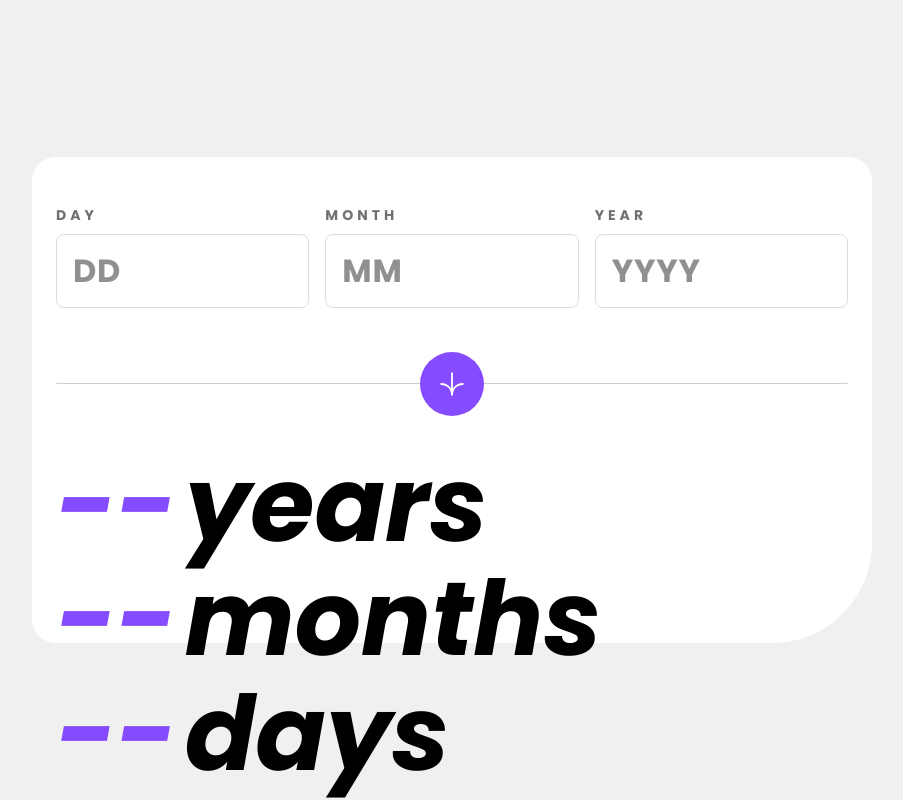
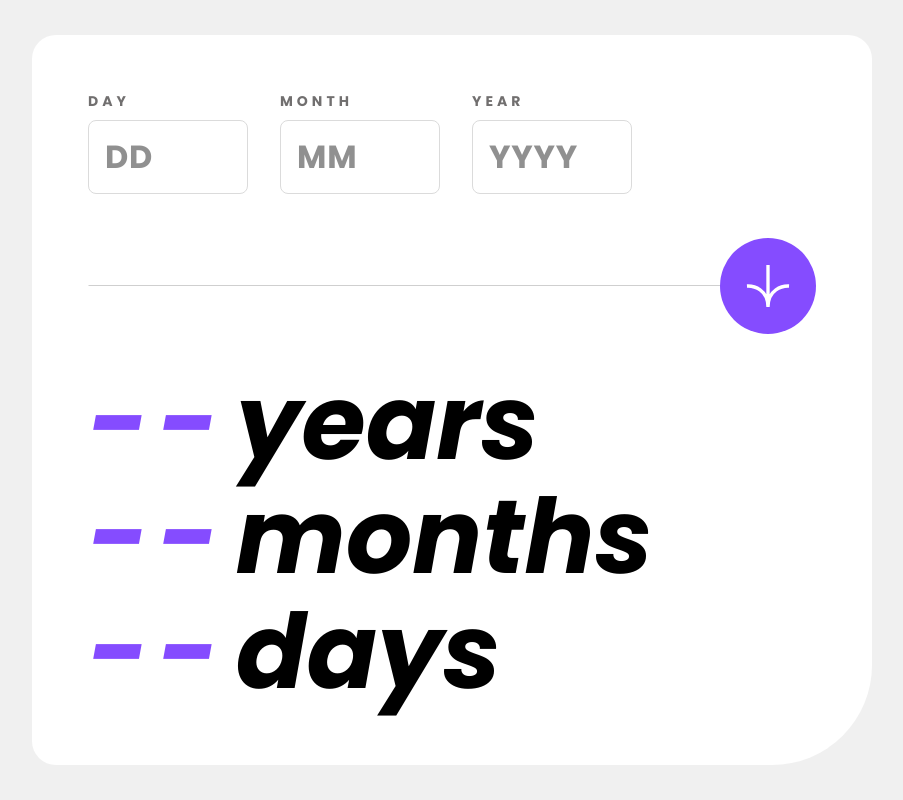
Before and after one commit to freshmeatba11/age_calc, a Next.js app: page / in a window 1280 px wide. Shown: the whole page, without its empty margins (188-1091 px from the left). Built offline with nearby package versions, Linux system fonts and the light colour scheme.

Commit message:
feat: add desktop layout.

```diff
--- a/src/app/Input.tsx
+++ b/src/app/Input.tsx
@@ -4,10 +4,11 @@ import styled from "styled-components";
 import { Fonts, Colors, Metrics } from "@/themes";
 
 const Wrapper = styled.div`
+  max-width: 160px;
   display: flex;
   flex-direction: column;
   gap: ${Metrics.px1};
-  @media (width > ${Metrics.Mobile}) {
+  @media (width > ${Metrics.Tablet}) {
     gap: ${Metrics.px2};
   }
 `;
--- a/src/app/page.tsx
+++ b/src/app/page.tsx
@@ -10,7 +10,7 @@ import { isValidDate, BirthdayCalculator } from "@/utils/date";
 import Input from "./Input";
 import IconSvg from "public/images/icon-arrow.svg";
 
-const Main = styled.div`
+const Main = styled.main`
   background-color: ${Colors.OffWhite};
   width: 100%;
   height: 100%;
@@ -19,6 +19,10 @@ const Main = styled.div`
   display: flex;
   place-items: center;
   justify-content: center;
+  overflow-y: auto;
+  &::-webkit-scrollbar {
+    display: none;
+  }
   & ::selection {
     background: ${Colors.LightGrey};
   }
@@ -27,19 +31,26 @@ const Main = styled.div`
 const Wrapper = styled.div`
   background-color: ${Colors.White};
   width: 100%;
-  min-width: 343px;
+  min-width: 375px;
   max-width: 840px;
   height: 486px;
   border-radius: ${Metrics.Radius_6};
   padding: 48px ${Metrics.px5};
+
+  @media (width > ${Metrics.Tablet}) {
+    height: min-content;
+    padding: 56px;
+  }
 `;
 
 const InputWrapper = styled.div`
-  display: grid;
-  grid-template-columns: repeat(3, 1fr);
+  display: flex;
   gap: ${Metrics.px4};
   input {
     width: 100%;
+  }
+  @media (width > ${Metrics.Tablet}) {
+    gap: ${Metrics.px6};
   }
 `;
 
@@ -65,6 +76,14 @@ const SvgWrapper = styled.div`
       background-color: ${Colors.OffBlack};
     }
   }
+  @media (width > ${Metrics.Tablet}) {
+    width: 96px;
+    height: 96px;
+    svg {
+      width: 44px;
+      height: 44px;
+    }
+  }
 `;
 
 const Divider = styled.div`
@@ -83,12 +102,16 @@ const Divider = styled.div`
     width: 100%;
     height: 1px;
   }
+  @media (width > ${Metrics.Tablet}) {
+    justify-items: end;
+  }
 `;
 
 const ResultText = styled(Fonts.H1())`
   span {
     color: ${Colors.Purple};
     margin-right: ${Metrics.px2};
+    letter-spacing: 0.6rem;
   }
 `;
 
```
